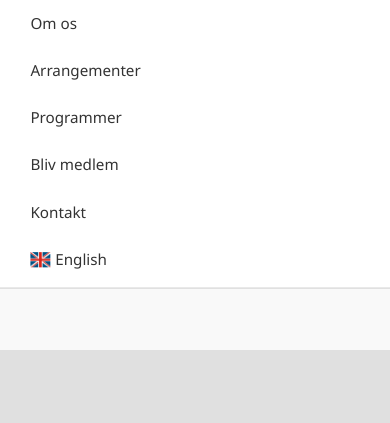
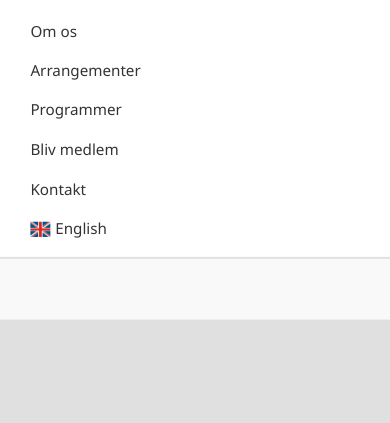
Before and after one commit to Mich-M/Running-community, a plain HTML site: page index.html in a window 390 px wide. Shown: the part 106-529 px from the top of the page. Drawn offline with Linux system fonts and the light colour scheme.

Commit message:
Update styles.css

```diff
--- a/styles.css
+++ b/styles.css
@@ -112,19 +112,6 @@ nav a:hover {
 
 .language-switcher a:hover {
   opacity: 0.8;
-}
-
-@media (max-width: 768px) {
-  nav {
-    flex-direction: row;       /* Keep title and nav in one row */
-    align-items: flex-start;   /* Align nav links at top */
-    gap: 1rem;                 /* gap between title and nav */
-  }
-
-  .nav-links {
-    flex-direction: column;    /* Vertical stack */
-    align-items: flex-start;   /* Align to left of column */
-  }
 }
 
 /* ==========================
@@ -568,7 +555,7 @@ footer a:hover {
 /* ==========================
    Responsive
    ========================== */
-/*@media (max-width: 768px) {
+@media (max-width: 768px) {
   nav ul {
     flex-direction: column;
     gap: 1rem;
```
